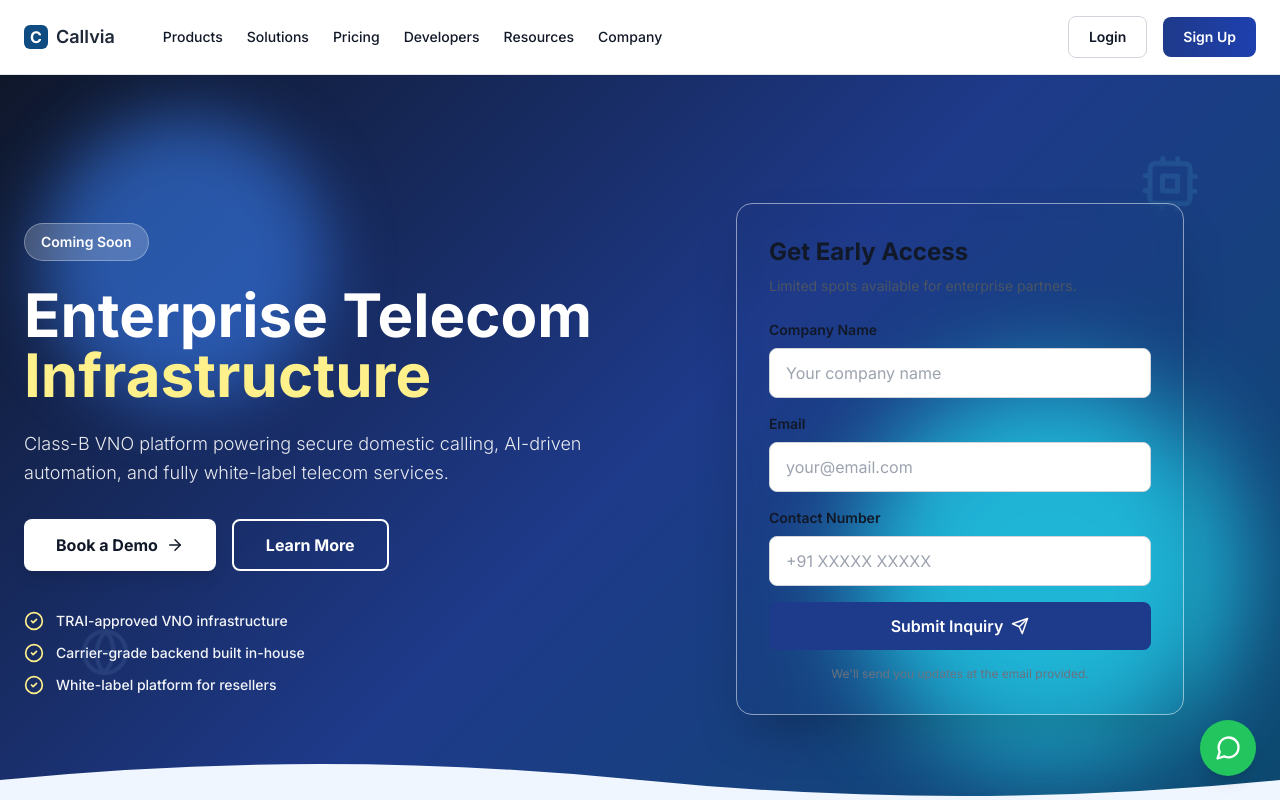
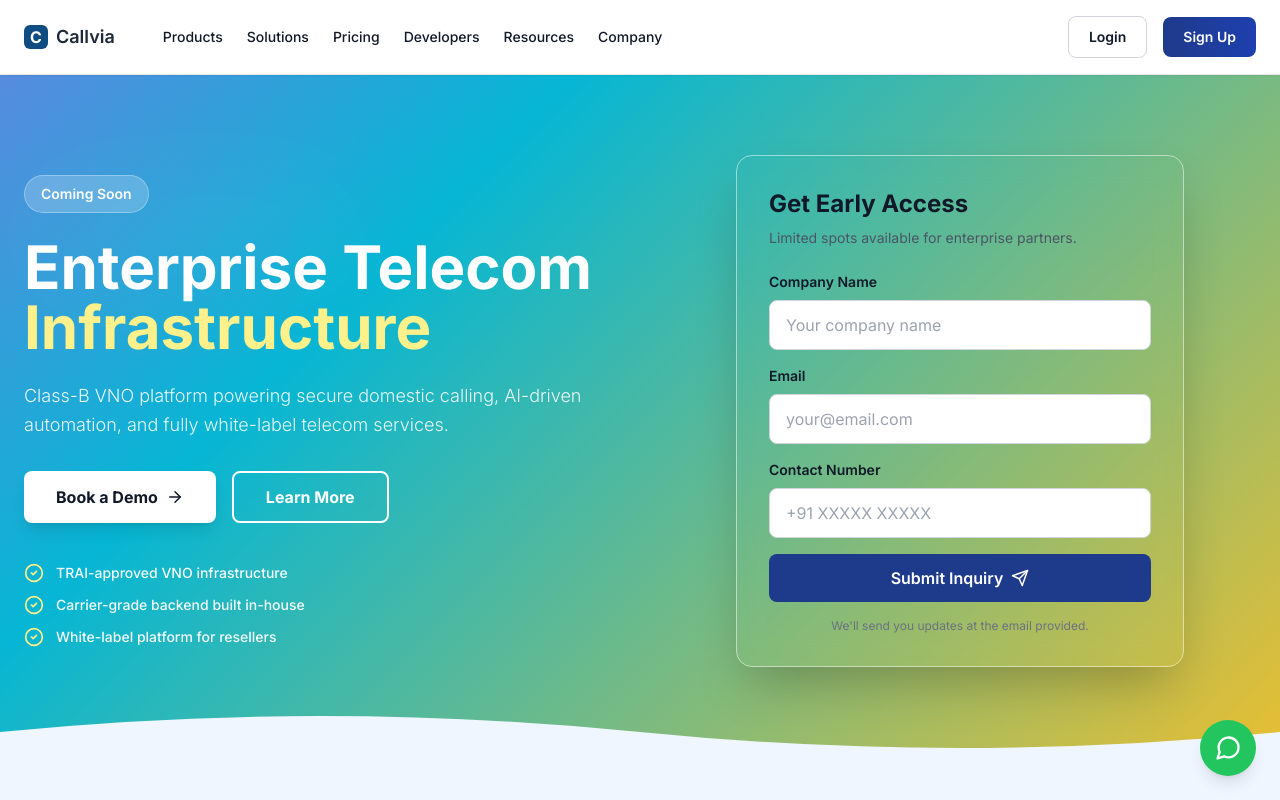
Before and after one commit to sonu28281/Callvia, a React (Vite) app: page / in a window 1280 px wide. Shown: the top 800 px of the page. Built offline with nearby package versions, Linux system fonts and the light colour scheme.

Commit message:
Revert "fix: Professional dark blue hero, remove colorful gradient and cloud images"
This reverts commit 46df4032a17664f91b800ef1d80607f25cd2895c.

```diff
--- a/src/pages/Home.jsx
+++ b/src/pages/Home.jsx
@@ -6,34 +6,40 @@
   return (
     <div className="w-full">
       {/* ========== HERO SECTION ========== */}
-      <section className="relative pt-32 pb-32 px-6 overflow-hidden" style={{
-        background: 'linear-gradient(135deg, #0f172a 0%, #1e3a8a 50%, #0c4a6e 100%)',
+      <section className="relative bg-white pt-20 pb-32 px-6 overflow-hidden" style={{
+        background: 'linear-gradient(135deg, #ec4899 0%, #d946ef 25%, #06b6d4 50%, #fbbf24 75%, #10b981 100%)',
+        backgroundSize: '300% 300%',
+        animation: 'gradientShift 12s ease-in-out infinite',
+        borderRadius: '0',
         position: 'relative'
       }}>
         <style>{`
-          @keyframes pulse-glow {
-            0%, 100% { opacity: 0.5; filter: blur(30px); }
-            50% { opacity: 0.8; filter: blur(50px); }
+          @keyframes gradientShift {
+            0% { background-position: 50% 0%; }
+            25% { background-position: 100% 50%; }
+            50% { background-position: 50% 100%; }
+            75% { background-position: 0% 50%; }
+            100% { background-position: 50% 0%; }
           }
-          @keyframes float-icon {
-            0%, 100% { transform: translateY(0px) rotate(0deg); }
-            50% { transform: translateY(-10px) rotate(5deg); }
+          @keyframes cloudFloat1 {
+            0%, 100% { transform: translateX(0) scaleX(1); opacity: 0.3; }
+            50% { transform: translateX(30px) scaleX(1.1); opacity: 0.4; }
+          }
+          @keyframes cloudFloat2 {
+            0%, 100% { transform: translateX(0) scaleX(1); opacity: 0.25; }
+            50% { transform: translateX(-25px) scaleX(0.95); opacity: 0.35; }
+          }
+          @keyframes cloudFloat3 {
+            0%, 100% { transform: translateX(0) scaleX(1); opacity: 0.2; }
+            50% { transform: translateX(40px) scaleX(1.05); opacity: 0.3; }
           }
         `}</style>
 
-        {/* Telecom-themed glowing orbs */}
-        <div className="absolute top-10 left-10 w-72 h-72 bg-blue-500 rounded-full blur-3xl opacity-20" style={{ animation: 'pulse-glow 8s ease-in-out infinite' }}></div>
-        <div className="absolute bottom-20 right-10 w-96 h-96 bg-cyan-400 rounded-full blur-3xl opacity-15" style={{ animation: 'pulse-glow 10s ease-in-out infinite', animationDelay: '2s' }}></div>
-
-        {/* Floating telecom icons background */}
-        <div className="absolute top-20 right-20 opacity-10" style={{ animation: 'float-icon 6s ease-in-out infinite' }}>
-          <Cpu size={60} className="text-cyan-300" />
-        </div>
-        <div className="absolute bottom-40 left-20 opacity-10" style={{ animation: 'float-icon 8s ease-in-out infinite', animationDelay: '1s' }}>
-          <Globe size={50} className="text-blue-300" />
-        </div>
-        <div className="absolute top-1/2 right-1/4 opacity-10" style={{ animation: 'float-icon 7s ease-in-out infinite', animationDelay: '2s' }}>
-          <Phone size={55} className="text-cyan-300" />
+        {/* Cloud overlay effects */}
+        <div className="absolute inset-0 overflow-hidden pointer-events-none">
+          <div className="absolute top-20 left-0 w-96 h-40 bg-white/10 rounded-full blur-3xl" style={{ animation: 'cloudFloat1 8s ease-in-out infinite' }}></div>
+          <div className="absolute top-40 right-20 w-80 h-32 bg-white/5 rounded-full blur-3xl" style={{ animation: 'cloudFloat2 10s ease-in-out infinite' }}></div>
+          <div className="absolute top-10 left-1/2 w-96 h-40 bg-white/8 rounded-full blur-3xl" style={{ animation: 'cloudFloat3 12s ease-in-out infinite' }}></div>
         </div>
 
         {/* Curved bottom transition */}
```
